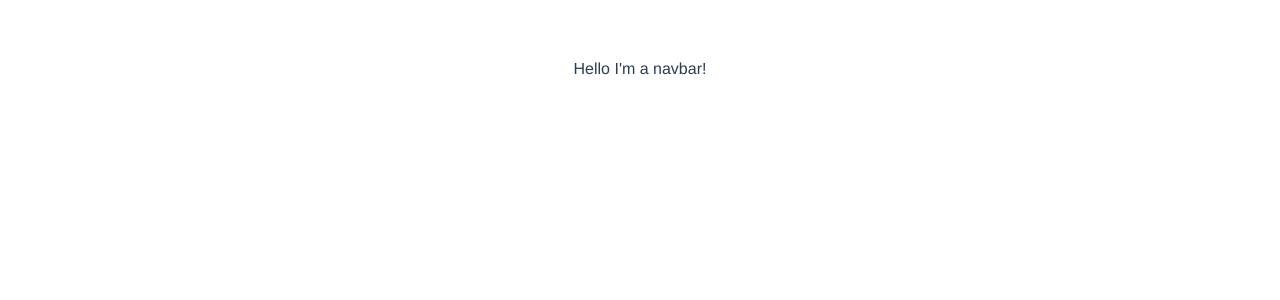
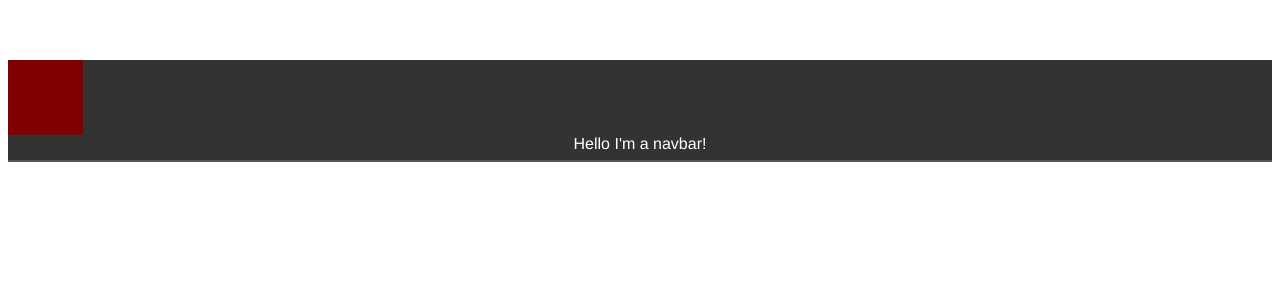
Before and after one commit to bryvl/garza-restoration, a Vue app: page / in a window 1280 px wide. Shown: the top 300 px of the page. Built offline with nearby package versions, Linux system fonts and the light colour scheme.

Commit message:
Added child component to navbar for placeholder for logo. Learned about exporting components where you import them if not app.vue file. Removed some unnecessary HTML.

```diff
--- a/public/index.html
+++ b/public/index.html
@@ -1,5 +1,5 @@
 <!DOCTYPE html>
-<html lang="">
+<html lang="en">
   <head>
     <meta charset="utf-8">
     <meta http-equiv="X-UA-Compatible" content="IE=edge">
--- a/src/App.vue
+++ b/src/App.vue
@@ -1,16 +1,7 @@
 <template>
   <!-- <HelloWorld msg="Welcome to Your Vue.js App"/> -->
-  <!DOCTYPE html>
-  <html lang="en">
-    <head>
-      <meta charset="UTF-8">
-      <meta name="viewport" content="width=device-width, initial-scale=1.0">
-      <title>Vue App: Garza Rest...</title>
-    </head>
-    <body>
-      <NavBar></NavBar>
-    </body>
-  </html>
+      <NavBar>
+      </NavBar>
 </template>
 
 <script>
@@ -21,7 +12,7 @@ import NavBar from './components/Navbar.vue'
 export default {
   name: 'App',
   components: {
-    NavBar
+    NavBar,
   }
 }
 </script>
--- a/src/components/Navbar.vue
+++ b/src/components/Navbar.vue
@@ -1,10 +1,25 @@
 <template>
     <div class="navbar">
+        <TempLogo></TempLogo>
         Hello I'm a navbar!
     </div>
 </template>
 <script>
+    import TempLogo from "./TempLogo";
     export default {
     name: 'NavBar',
+    // Need to export any imported components under a Components object
+    components: {
+        TempLogo
+    },
     }
 </script>
+<style scoped>
+    .navbar{
+        width: 100%;
+        height: 100px;
+        background-color: #333;
+        border-bottom: 2px solid #555;
+        color: white;
+    }
+</style>
--- /dev/null
+++ b/src/components/TempLogo.vue
@@ -0,0 +1,15 @@
+<template>
+    <div class="tempLogo"></div>
+</template>
+<script>
+    export default {
+        name: 'TempLogo',
+    }
+</script>
+<style scoped>
+    .tempLogo {
+        height: 75px;
+        width: 75px;
+        background-color: maroon;
+    }
+</style>
```
Also changed, not shown: 1 other file (tests, documents, lock files or other folders).
